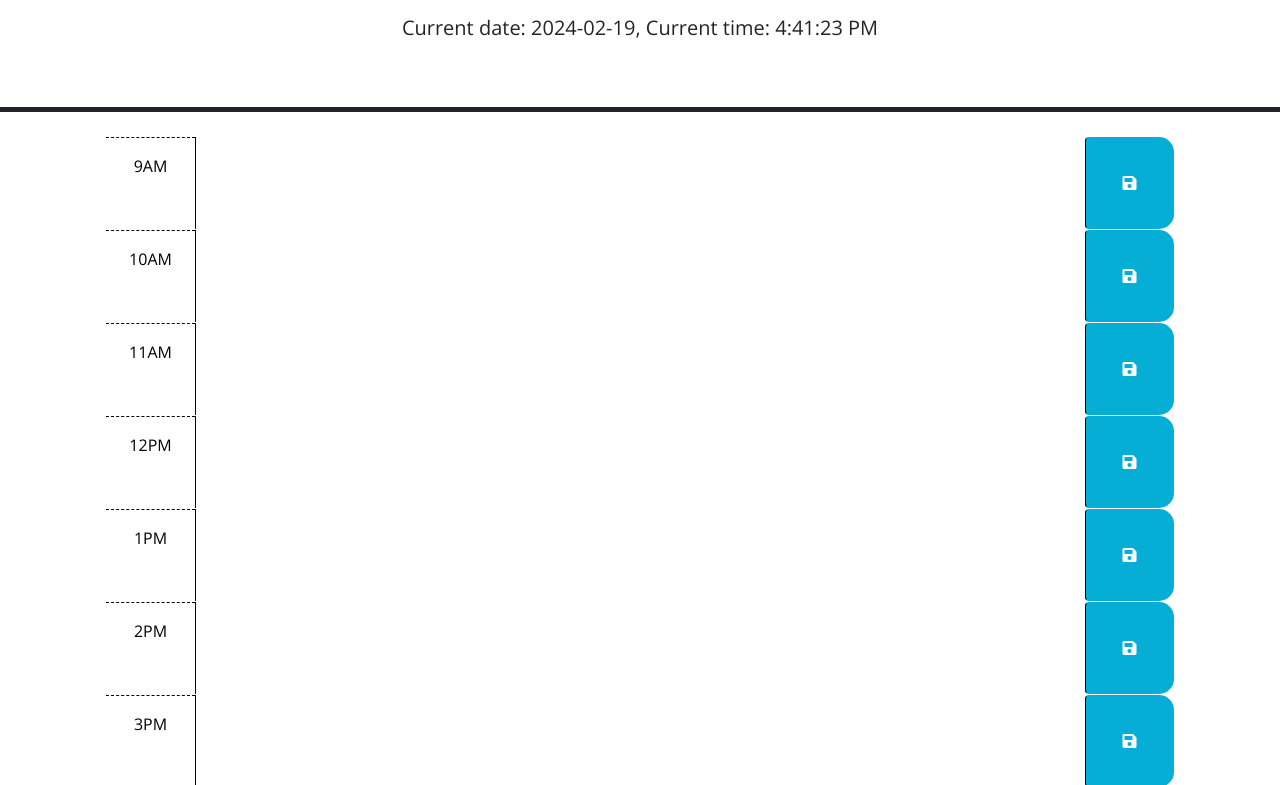
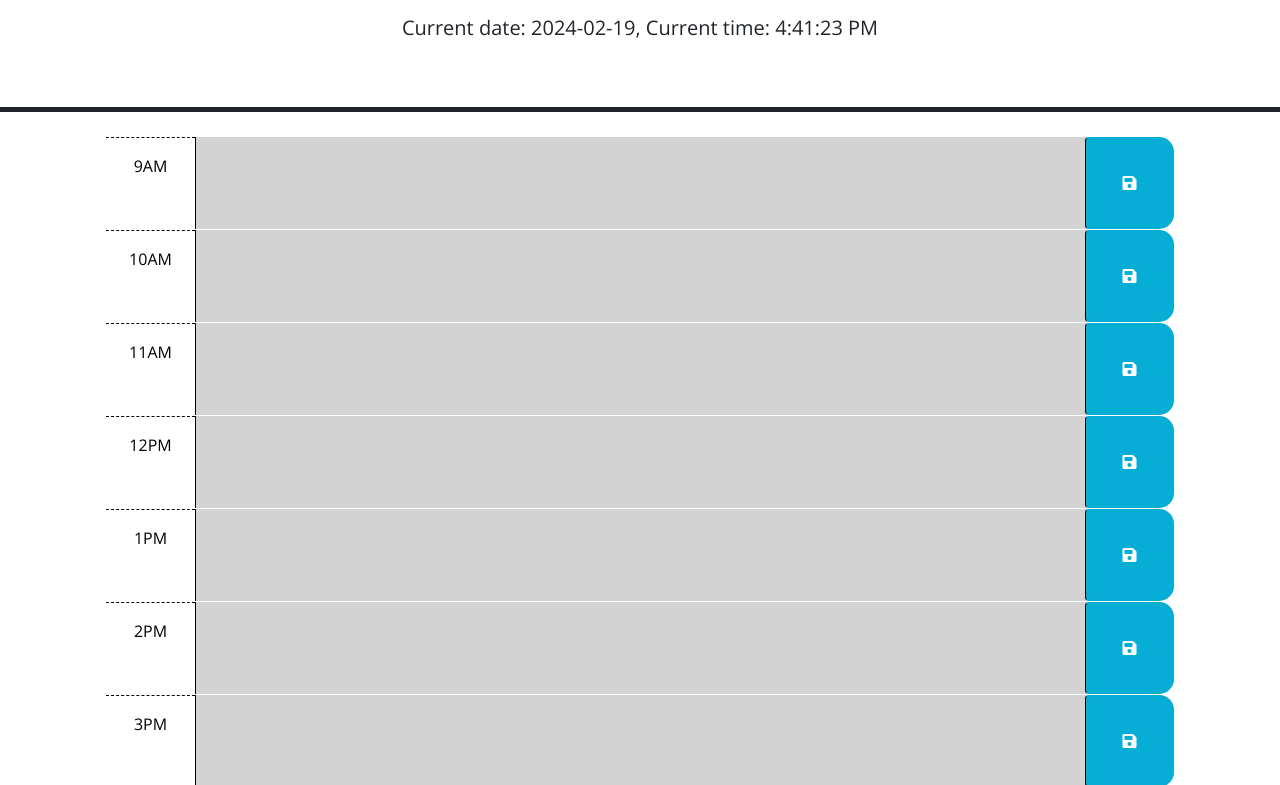
Before and after one commit to LWSE13/Daily-Planner, a plain HTML site: page index.html in a window 1280 px wide. Shown: the part 166-951 px from the top of the page. Drawn offline with nearby package versions, Linux system fonts and the light colour scheme.

Commit message:
added function that changes the css styles of the time blocks dependant on the hour

```diff
--- a/assets/js/script.js
+++ b/assets/js/script.js
@@ -34,4 +34,29 @@ $(function () {
 
 
 
-// Step 2: Write a JavaScript function to generate the time slots
+//when document is ready run the following function
+$(document).ready(function() {
+  function updateClasses() {
+    //creates a variable that uses dayjs to get the current hour
+    var currentHour = dayjs().hour();
+    //selects each time block class and runs the following function
+    $('.time-block').each(function() {
+      //creates a variable timeBlockHour that uses parse to convert the id from a string to an integer
+      var timeBlockHour = parseInt($(this).attr('id'));
+      //if timeBlockHour is less than the current hour
+      if (timeBlockHour < currentHour) {
+        //$ selects this (the current time block) and adds the past class and removes the other classes
+        $(this).addClass('past').removeClass('present future');
+        //code repeated for equal using an else if statement
+      } else if (timeBlockHour === currentHour) {
+        $(this).addClass('present').removeClass('past future');
+      } else {
+        $(this).addClass('future').removeClass('past present');
+      }
+    });
+  }
+
+  updateClasses();
+  //updates every hour (1 second x 60 seconds x 60 minutes = 1 hour or 3600000 milliseconds)
+  setInterval(updateClasses, 1000 * 60 * 60);
+});
--- a/index.html
+++ b/index.html
@@ -41,7 +41,7 @@
         -->
 
       <!-- Example of a past time block. The "past" class adds a gray background color. -->
-      <div id="hour-9" class="row time-block">
+      <div id="9" class="row time-block">
         <div class="col-2 col-md-1 hour text-center py-3">9AM</div>
         <textarea class="col-8 col-md-10 description" rows="3"> </textarea>
         <button class="btn saveBtn col-2 col-md-1" aria-label="save">
@@ -49,7 +49,7 @@
         </button>
       </div>
 
-      <div id="hour-10" class="row time-block">
+      <div id="10" class="row time-block">
         <div class="col-2 col-md-1 hour text-center py-3">10AM</div>
         <textarea class="col-8 col-md-10 description" rows="3"> </textarea>
         <button class="btn saveBtn col-2 col-md-1" aria-label="save">
@@ -57,7 +57,7 @@
         </button>
       </div>
 
-      <div id="hour-11" class="row time-block">
+      <div id="11" class="row time-block">
         <div class="col-2 col-md-1 hour text-center py-3">11AM</div>
         <textarea class="col-8 col-md-10 description" rows="3"> </textarea>
         <button class="btn saveBtn col-2 col-md-1" aria-label="save">
@@ -65,7 +65,7 @@
         </button>
       </div>
 
-      <div id="hour-12" class="row time-block">
+      <div id="12" class="row time-block">
         <div class="col-2 col-md-1 hour text-center py-3">12PM</div>
         <textarea class="col-8 col-md-10 description" rows="3"> </textarea>
         <button class="btn saveBtn col-2 col-md-1" aria-label="save">
@@ -73,7 +73,7 @@
         </button>
       </div>
 
-      <div id="hour-13" class="row time-block">
+      <div id="13" class="row time-block">
         <div class="col-2 col-md-1 hour text-center py-3">1PM</div>
         <textarea class="col-8 col-md-10 description" rows="3"> </textarea>
         <button class="btn saveBtn col-2 col-md-1" aria-label="save">
@@ -81,7 +81,7 @@
         </button>
       </div>
 
-      <div id="hour-14" class="row time-block">
+      <div id="14" class="row time-block">
         <div class="col-2 col-md-1 hour text-center py-3">2PM</div>
         <textarea class="col-8 col-md-10 description" rows="3"> </textarea>
         <button class="btn saveBtn col-2 col-md-1" aria-label="save">
@@ -89,7 +89,7 @@
         </button>
       </div>
 
-      <div id="hour-15" class="row time-block">
+      <div id="15" class="row time-block">
         <div class="col-2 col-md-1 hour text-center py-3">3PM</div>
         <textarea class="col-8 col-md-10 description" rows="3"> </textarea>
         <button class="btn saveBtn col-2 col-md-1" aria-label="save">
@@ -97,7 +97,7 @@
         </button>
       </div>
 
-      <div id="hour-16" class="row time-block">
+      <div id="16" class="row time-block">
         <div class="col-2 col-md-1 hour text-center py-3">4PM</div>
         <textarea class="col-8 col-md-10 description" rows="3"> </textarea>
         <button class="btn saveBtn col-2 col-md-1" aria-label="save">
@@ -105,7 +105,7 @@
         </button>
       </div>
 
-      <div id="hour-17" class="row time-block">
+      <div id="17" class="row time-block">
         <div class="col-2 col-md-1 hour text-center py-3">5PM</div>
         <textarea class="col-8 col-md-10 description" rows="3"> </textarea>
         <button class="btn saveBtn col-2 col-md-1" aria-label="save">
```
